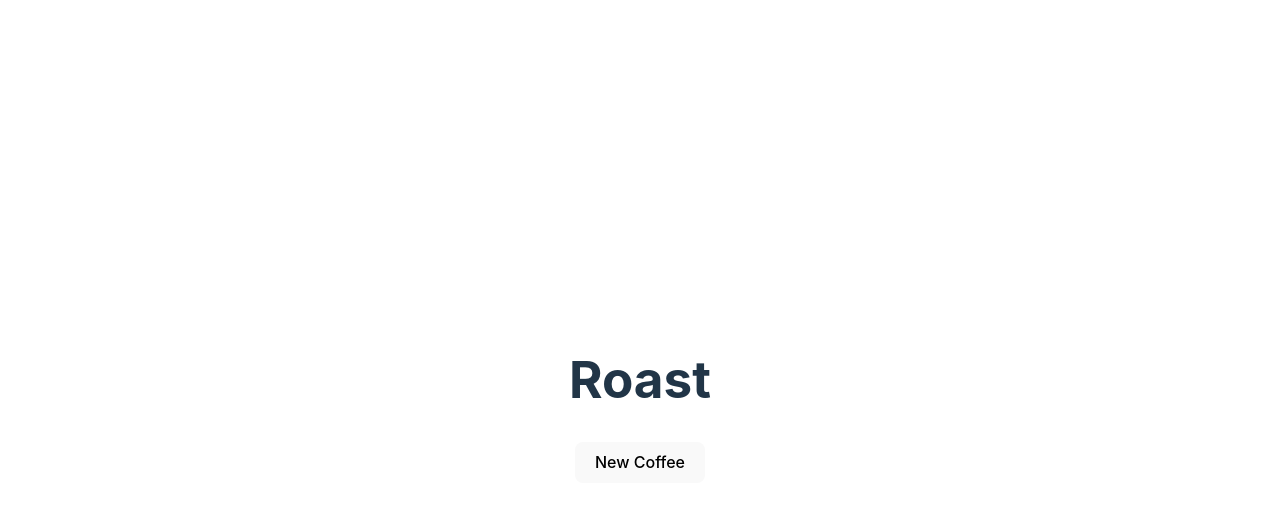
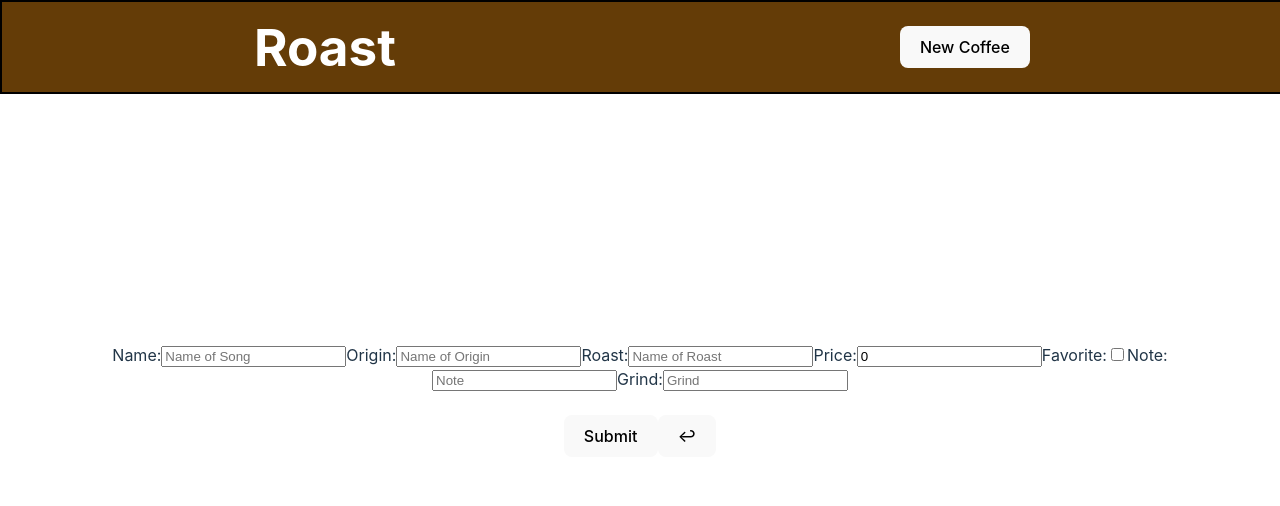
Before and after one commit to JBMontes/Roast-Frontend, a React (Vite) app: page /coffee/new in a window 1280 px wide. Before the commit this address had no page. Shown: the top 506 px of the page. Built offline with nearby package versions, Linux system fonts and the light colour scheme; no server answers.

Commit message:
created readme

```diff
--- a/src/App.jsx
+++ b/src/App.jsx
@@ -1,17 +1,22 @@
 import './App.css'
 import { BrowserRouter as Router, Routes, Route } from "react-router-dom";
 import NavBar from './components/NavBar';
+import Home from './pages/Home';
+import New from './components/New';
 function App() {
-
 
   return (
     <>
       <Router>
-  <NavBar />
-<Routes>
-{/* <Route path='/' element={}/> */}
 
-</Routes>
+        <NavBar />
+
+        <Routes>
+
+          <Route path='/' element={<Home />} />
+          <Route path='/coffee/new' element={<New />} />
+
+        </Routes>
 
       </Router>
 
--- a/src/components/NavBar.jsx
+++ b/src/components/NavBar.jsx
@@ -1,11 +1,13 @@
-export default function NavBar(){
-return(
-    <div className="navbar">
-    <h1>Roast</h1>
+import '../styles/NavBar.css'
+import { Link } from 'react-router-dom'
+export default function NavBar() {
+    return (
+        <div className="navbar">
+            <Link to="/"> <h1>Roast</h1> </Link>
 
-    <button>New Coffee</button>
+          <Link to="/coffee/new"> <button>New Coffee</button></Link>
 
-    </div>
-)
+        </div>
+    )
 
 }
--- /dev/null
+++ b/src/components/New.jsx
@@ -0,0 +1,139 @@
+import { useState } from "react";
+import { useNavigate, Link } from "react-router-dom";
+const API = import.meta.env.VITE_API_URL;
+
+export default function New() {
+
+    const navigate = useNavigate();
+
+    const [coffee, setCoffee] = useState({
+        name: "",
+        origin: "",
+        roast: "",
+        price: 0,
+        is_favorite: false,
+        name: "",
+        note: "",
+        grind: ""
+
+    })
+
+    const addCoffee = () => {
+        const coffeeData = {
+            name: coffee.name,
+            name: coffee.name,
+            origin: coffee.origin,
+            roast: coffee.roast,
+            price: coffee.price,
+            is_favorite: coffee.is_favorite,
+            note: coffee.note,
+            grind: coffee.grind
+        }
+
+        // fetch(`${API}/coffee`, {
+        //     method: "POST",
+        //     headers: {
+        //         "Content-Type": "application/json"
+        //     },
+        //     body: JSON.stringify(coffeeData),
+        // })
+        //     .then(() => {
+        //         navigate(`/coffee`);
+        //     })
+        //     .catch((error) => console.error("catch", error));
+    };
+
+    const handleTextChange = (event) => {
+        setCoffee({ ...coffee, [event.target.id]: event.target.value });
+    };
+
+    const handleCheckboxChange = () => {
+        setCoffee({ ...coffee, is_favorite: !coffee.is_favorite });
+    };
+
+    const handleSubmit = (event) => {
+        event.preventDefault();
+        addCoffee();
+    }
+
+
+    return (
+        <div className="new">
+            <form onSubmit={handleSubmit} className="newForm">
+                <label htmlFor="name">Name:</label>
+                <input
+                    id="name"
+                    value={coffee.name}
+                    type="text"
+                    onChange={handleTextChange}
+                    placeholder="Name of Song"
+                    required
+                />
+
+                <label htmlFor="origin">Origin:</label>
+                <input
+                    id="origin"
+                    value={coffee.origin}
+                    type="text"
+                    onChange={handleTextChange}
+                    placeholder="Name of Origin"
+                    required
+                />
+
+                <label htmlFor="roast">Roast:</label>
+                <input
+                    id="roast"
+                    value={coffee.roast}
+                    type="text"
+                    onChange={handleTextChange}
+                    placeholder="Name of Roast"
+                    required
+                />
+
+                <label htmlFor="price">Price:</label>
+                <input
+                    id="price"
+                    value={coffee.price}
+                    type="number"
+                    onChange={handleTextChange}
+                    placeholder="Price"
+                    required
+                />
+
+                <label htmlFor="isFavorite">Favorite:</label>
+                <input
+                    id="isFavorite"
+                    type="checkbox"
+                    onChange={handleCheckboxChange}
+                    checked={coffee.is_favorite ? "☕️" : ""}
+                />
+
+                <label htmlFor="note">Note:</label>
+                <input
+                    id="note"
+                    value={coffee.note}
+                    type="text"
+                    onChange={handleTextChange}
+                    placeholder="Note"
+                    required
+                />
+
+                <label htmlFor="grind">Grind:</label>
+                <input
+                    id="grind"
+                    value={coffee.grind}
+                    type="text"
+                    onChange={handleTextChange}
+                    placeholder="Grind"
+                    required
+                />
+                <br />
+                <br />
+                <button type="submit">Submit</button>
+                <Link to={`/coffee`}>
+                    <button>↩︎</button>
+                </Link>
+            </form>
+        </div>
+    )
+}
--- a/src/pages/Home.jsx
+++ b/src/pages/Home.jsx
@@ -1,12 +1,12 @@
 import { Link } from "react-router-dom"
-
+import '../styles/Home.css'
 export default function Home(){
 
 return(
-    <>
+    <div className="home">
     <h1>Welcome To Roast</h1>
 
-    </>
+    </div>
 )
 
 }
--- /dev/null
+++ b/src/styles/Home.css
@@ -0,0 +1,12 @@
+.home{
+background-image: url("https://images.unsplash.com/photo-1607681034540-2c46cc71896d?q=80&w=1740&auto=format&fit=crop&ixlib=rb-4.0.3&ixid=M3wxMjA3fDB8MHxwaG90by1wYWdlfHx8fGVufDB8fHx8fA%3D%3D");
+background-size: cover;
+position:fixed;
+top: 90px;
+left:0px;
+width:100%;
+height:100%;
+background-color: white;
+color: white;
+padding: 15px;
+}
--- /dev/null
+++ b/src/styles/NavBar.css
@@ -0,0 +1,21 @@
+.navbar{
+    position:fixed;
+    top: 0px;
+    left:0px;
+    width:100%;
+    border: 2px solid, black;
+    background-color:rgb(100, 60, 7);
+    height:90px;
+    display:flex;
+    flex-direction:row;
+    justify-content: space-around;
+    align-items: center;
+}
+
+Link{
+    text-decoration: none;
+}
+
+h1{
+    color:white;
+}
```
Also changed, not shown: src/components/CoffeeCard.jsx (added, +18 -0 lines), src/components/Detail.jsx (added, +10 -0 lines), src/components/List.jsx (added, +13 -0 lines).
